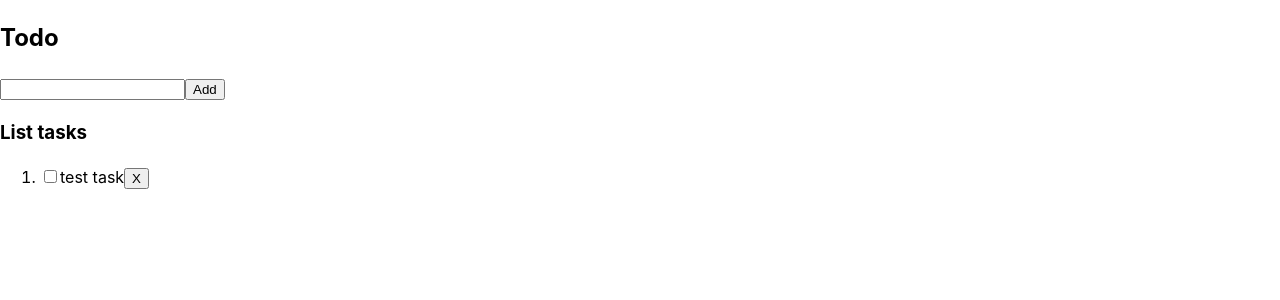
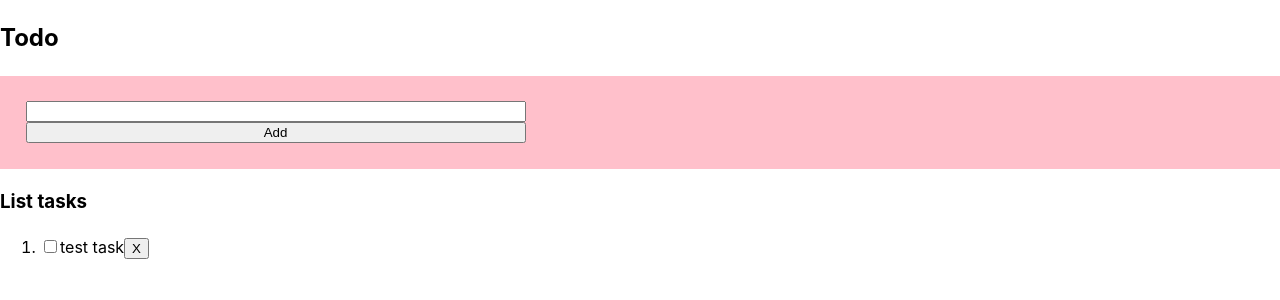
Before and after one commit to Rusarch333/homework83, a React (Vite) app: page / in a window 1280 px wide. Shown: the top 300 px of the page. Built offline with nearby package versions, Linux system fonts and the light colour scheme.

Commit message:
Add TaskForm

```diff
--- /dev/null
+++ b/src/components/TaskForm/TaskForm.module.scss
@@ -0,0 +1,13 @@
+.container {
+  padding: 2vw;
+  background-color: pink;
+  text-align: center;
+}
+.form{
+  display: flex;
+  flex-direction: column;
+  max-width: 500px;
+}
+.invalid {
+  color: red;
+}
--- /dev/null
+++ b/src/components/TaskForm/index.jsx
@@ -0,0 +1,28 @@
+import { Formik, Form, Field, ErrorMessage } from 'formik';
+import PropTypes from 'prop-types';
+import { taskSchema } from '../../utils/validationSchemas';
+import styles from './TaskForm.module.scss';
+
+const TaskForm = ({onSubmit}) => {
+  return (
+    <div className={styles.container}>
+      <Formik
+        initialValues={{ content: '' }}
+        onSubmit={onSubmit}
+        validationSchema={taskSchema}
+      >
+        <Form className={styles.form}>
+          <Field name="content" />
+          <ErrorMessage name="content" component="div" />
+          <input type="submit" value="Add" />
+        </Form>
+      </Formik>
+    </div>
+  );
+};
+
+TaskForm.propTypes = {
+  onSubmit: PropTypes.func.isRequired,
+};
+
+export default TaskForm;
--- a/src/components/Todo/index.jsx
+++ b/src/components/Todo/index.jsx
@@ -1,8 +1,7 @@
-import { Formik, Form, Field, ErrorMessage } from 'formik';
+
 import useTodo from '../../hooks/useTodo';
 import Task from '../Task';
-import { taskSchema } from '../../utils/validationSchemas';
-
+import TaskForm from '../TaskForm';
 
 function Todo() {
   const { tasks, addTask, setIsDone, deleteTask } = useTodo([
@@ -15,15 +14,7 @@ function Todo() {
   return (
     <section>
       <h2>Todo</h2>
-      <div>
-        <Formik initialValues={{ content: '' }} onSubmit={onSubmit} validationSchema={taskSchema}>
-          <Form>
-            <Field name="content" />
-            <ErrorMessage name="content" component='div' />
-            <input type="submit" value="Add" />
-          </Form>
-        </Formik>
-      </div>
+      <TaskForm onSubmit={onSubmit} />
       <div>
         <h3>List tasks</h3>
         <ol>
```
